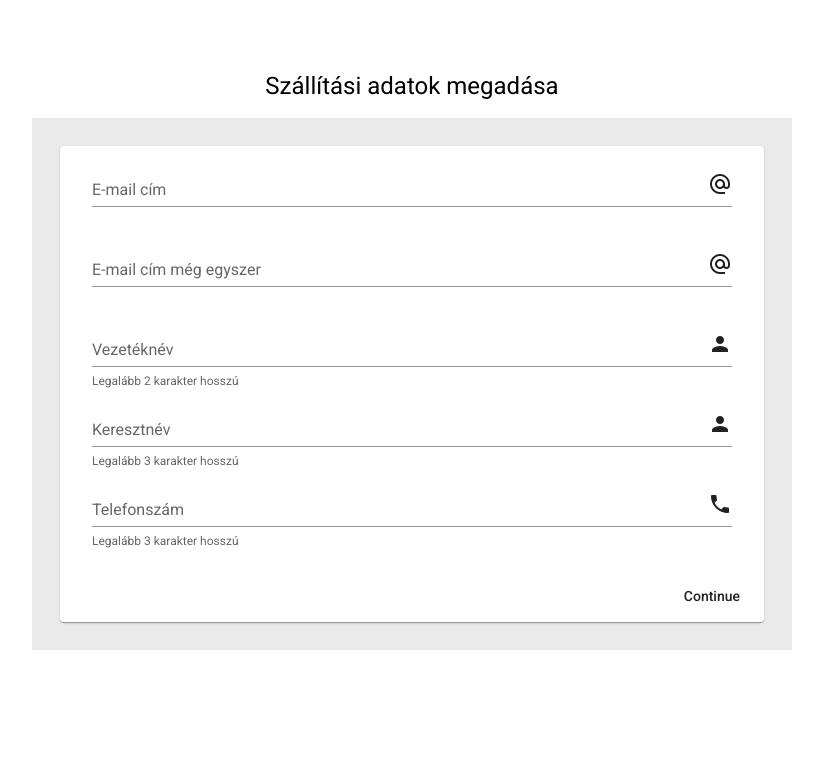
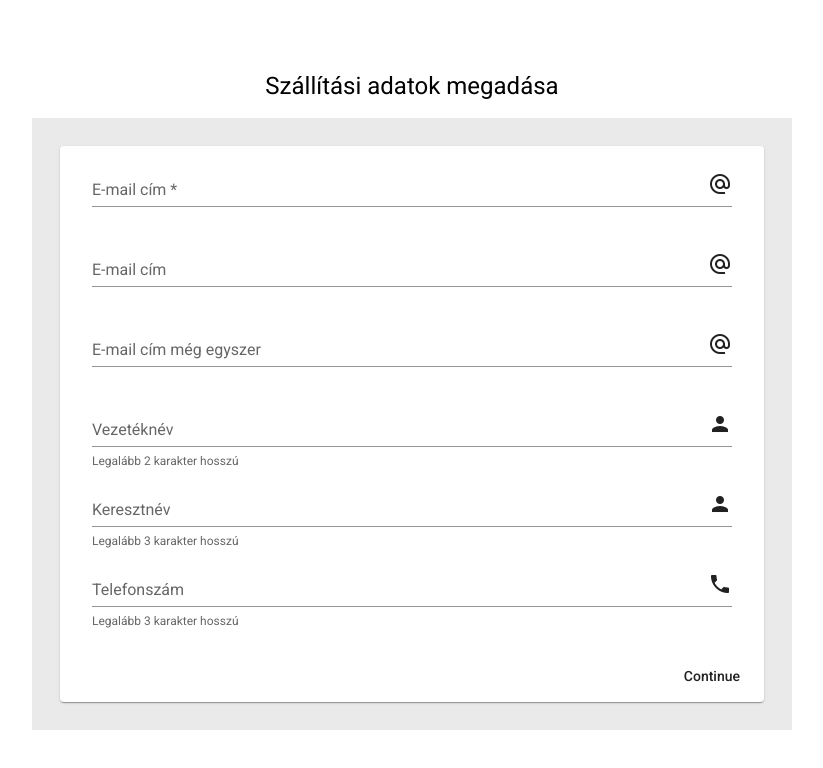
Before and after one commit to Lireoy/angular-interview-project, an Angular app: page / in a window 1280 px wide. Shown: the top 768 px of the page, without its empty margins (228-1051 px from the left). Built offline with nearby package versions, Linux system fonts and the light colour scheme.

Commit message:
Working validation for first email input

```diff
--- a/src/app/app.component.ts
+++ b/src/app/app.component.ts
@@ -6,5 +6,5 @@ import {Component} from '@angular/core';
   styleUrls: ['./app.component.css']
 })
 export class AppComponent {
-  title = 'angular-udinfopark';
+  // title = 'angular-udinfopark';
 }
--- a/src/app/app.module.ts
+++ b/src/app/app.module.ts
@@ -11,11 +11,14 @@ import {MatListModule} from '@angular/material/list';
 import {MatFormFieldModule} from '@angular/material/form-field';
 import {MatIconModule} from '@angular/material/icon';
 import {MatInputModule} from '@angular/material/input';
+import {EmailValidatorComponent} from './email-validator/email-validator.component';
+import {ReactiveFormsModule} from '@angular/forms';
 
 @NgModule({
   declarations: [
     AppComponent,
     ShippingAddressComponent,
+    EmailValidatorComponent,
   ],
   imports: [
     BrowserModule,
@@ -26,7 +29,8 @@ import {MatInputModule} from '@angular/material/input';
     MatListModule,
     MatFormFieldModule,
     MatIconModule,
-    MatInputModule
+    MatInputModule,
+    ReactiveFormsModule
   ],
   providers: [],
   bootstrap: [AppComponent]
--- /dev/null
+++ b/src/app/email-validator/email-validator.component.css
@@ -0,0 +1,3 @@
+.input-width {
+  width: 50vw;
+}
--- /dev/null
+++ b/src/app/email-validator/email-validator.component.html
@@ -0,0 +1,11 @@
+<mat-form-field appearance="standard" class="input-width">
+  <mat-label>E-mail cím</mat-label>
+  <input matInput [formControl]="emailFormControl" placeholder="email.cim@pelda.com">
+  <mat-icon matSuffix>alternate_email</mat-icon>
+  <mat-error *ngIf="emailFormControl.hasError('email') && !emailFormControl.hasError('required')">
+    Kérem adjon meg egy valós email címet!
+  </mat-error>
+  <mat-error *ngIf="emailFormControl.hasError('required')">
+    Az email cím megadása <strong>kötelező</strong>
+  </mat-error>
+</mat-form-field>
--- /dev/null
+++ b/src/app/email-validator/email-validator.component.ts
@@ -0,0 +1,15 @@
+import {Component} from '@angular/core';
+import {FormControl, Validators} from '@angular/forms';
+
+@Component({
+  selector: 'app-email-validator',
+  templateUrl: './email-validator.component.html',
+  styleUrls: ['./email-validator.component.css']
+})
+export class EmailValidatorComponent {
+
+  emailFormControl = new FormControl('', [
+    Validators.required,
+    Validators.email,
+  ]);
+}
--- a/src/app/shipping-address/shipping-address.component.html
+++ b/src/app/shipping-address/shipping-address.component.html
@@ -2,7 +2,12 @@
   <mat-card class="card-width">
     <mat-list>
       <mat-list-item class="input-bottom-margin">
-        <p class="input-entry">
+        <p>
+        <app-email-validator>loading</app-email-validator>
+        </p>
+      </mat-list-item>
+      <mat-list-item class="input-bottom-margin">
+        <p>
           <mat-form-field appearance="standard" class="input-width">
             <mat-label>E-mail cím</mat-label>
             <input matInput placeholder="email.cim@pelda.com">
@@ -11,7 +16,7 @@
         </p>
       </mat-list-item>
       <mat-list-item class="input-bottom-margin">
-        <p class="input-entry">
+        <p>
           <mat-form-field appearance="standard" class="input-width">
             <mat-label>E-mail cím még egyszer</mat-label>
             <input matInput placeholder="email.cim@pelda.com">
@@ -20,7 +25,7 @@
         </p>
       </mat-list-item>
       <mat-list-item class="input-bottom-margin">
-        <p class="input-entry">
+        <p>
           <mat-form-field appearance="standard" class="input-width">
             <mat-label>Vezetéknév</mat-label>
             <input matInput placeholder="Próba">
@@ -30,7 +35,7 @@
         </p>
       </mat-list-item>
       <mat-list-item class="input-bottom-margin">
-        <p class="input-entry">
+        <p>
           <mat-form-field appearance="standard" class="input-width">
             <mat-label>Keresztnév</mat-label>
             <input matInput placeholder="István">
@@ -40,7 +45,7 @@
         </p>
       </mat-list-item>
       <mat-list-item class="input-bottom-margin">
-        <p class="input-entry">
+        <p>
           <mat-form-field appearance="standard" class="input-width">
             <mat-label>Telefonszám</mat-label>
             <input matInput placeholder="36309995522">
```
Also changed, not shown: 1 other file (tests, documents, lock files or other folders).
